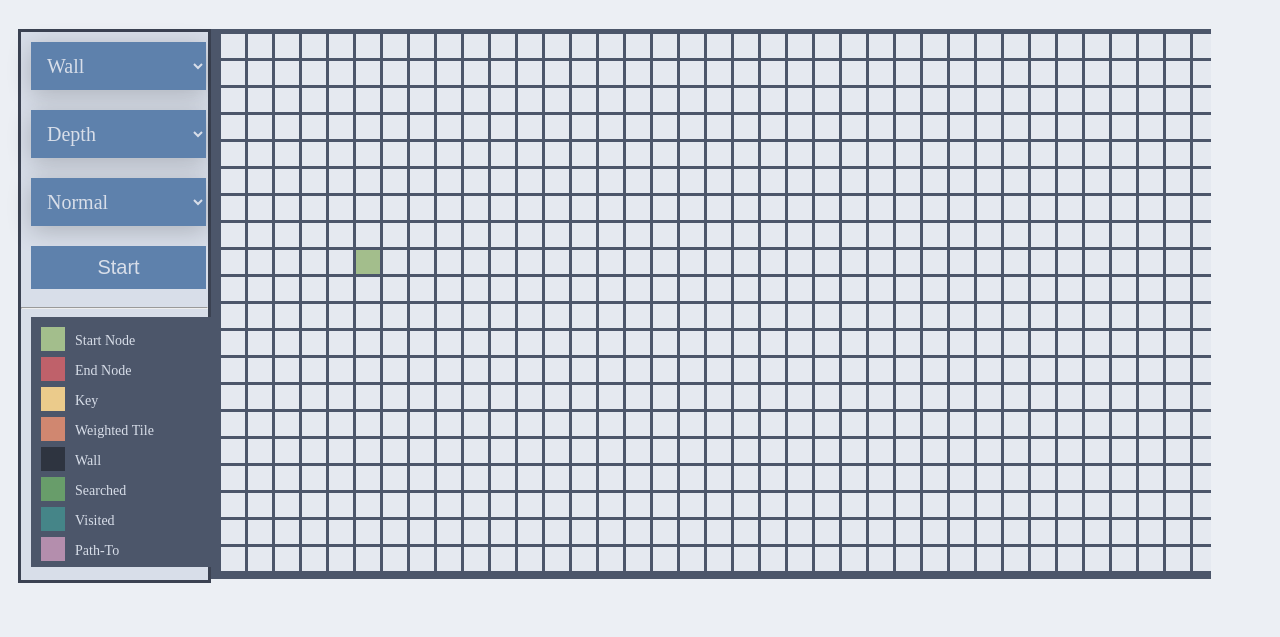
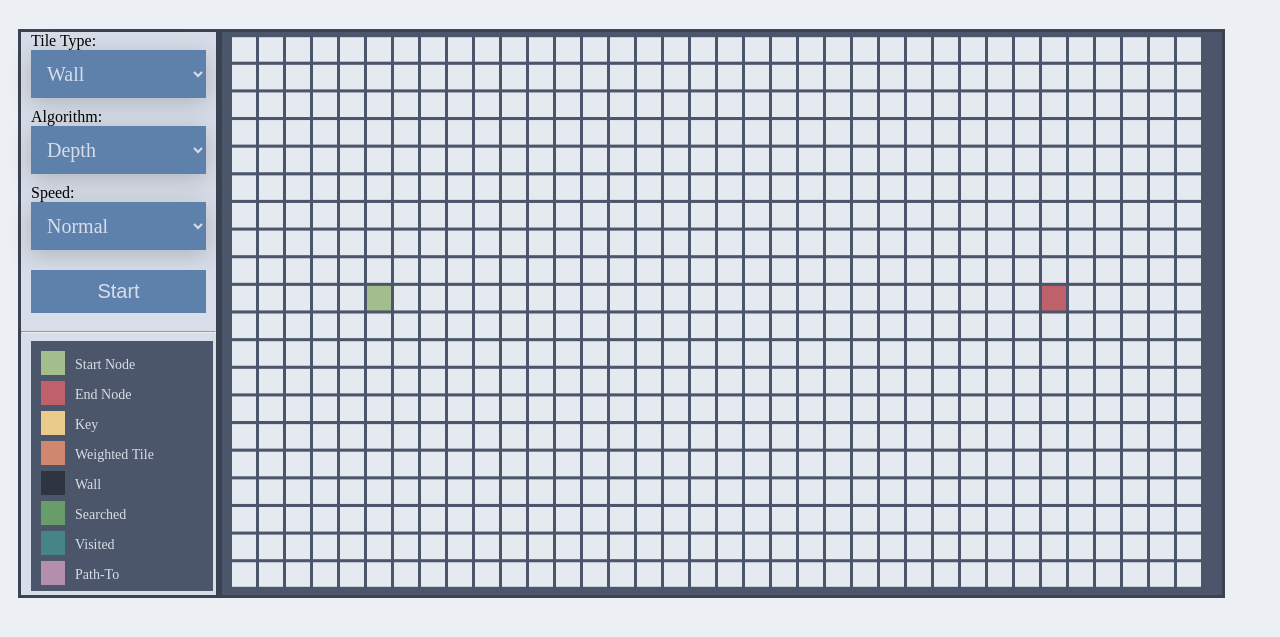
Before and after one commit to oneilljp/webjp, a website with bundled scripts: page projects.html in a window 1280 px wide. Shown: the part 163-800 px from the top of the page. Built offline with nearby package versions, Linux system fonts and the light colour scheme.

Commit message:
Potential Fix to Window Sizing, also Box Labels

```diff
--- a/main.js
+++ b/main.js
@@ -1,25 +1,32 @@
-import { name, sEnum, Position, Tile, resize, draw } from "./modules/tile.js";
+import { sEnum, Position, Tile, resize, draw } from "./modules/tile.js";
 import { dbfs, visited, searched, found } from "./modules/dbfs.js";
 import { dijkstra } from "./modules/dijkstras.js";
 
-var rowNum = 60;
-var colNum = 20;
+// TODO MAKE RECOLOR FUNCTION!!!!!
+
+// var rowNum = 60;
+// var colNum = 20;
 
 // Tile creation
 var elements = [];
-elements = resize(true, elements, rowNum, colNum);
-elements[8][5].color = elements[0][0].type = sEnum.Start;
-elements[8][elements[0].length - 6].color = elements[0][
-  elements[0].length - 1
-].type = sEnum.End;
+elements = resize(true, elements);
+var start = new Position(elements.length / 2 - 1, 5);
+var end = new Position(elements.length / 2 - 1, elements[0].length - 6);
+
+elements[start.row][start.col].color = elements[start.row][start.col].type =
+  sEnum.Start;
+elements[end.row][end.col].color = elements[end.row][end.col].type = sEnum.End;
 draw(window.innerWidth, 600, elements);
 
-var start = new Position(8, 5);
-var end = new Position(8, elements[0].length - 6);
 var key = false;
 
-elements = resize(false, elements, rowNum, colNum);
+elements = resize(false, elements);
 draw(window.innerWidth, 600, elements);
+
+window.onresize = (event) => {
+  elements = resize(true, elements);
+  draw(window.innerWidth, 600, elements);
+};
 
 // CLick Listener
 var elem = document.getElementById(myCanvas.id),
--- a/modules/canvas.js
+++ b/modules/canvas.js
@@ -1,12 +1,11 @@
-function create(id, parent, width, height) {
+function create(id, width, height) {
   let bigDiv = document.getElementById("mainScreen");
-  let divWrapper = document.createElement("div");
   let canvasElem = document.createElement("canvas");
-  divWrapper.display = "inline";
-  bigDiv.appendChild(divWrapper);
-  divWrapper.appendChild(canvasElem);
+  canvasElem.display = "inline";
+  bigDiv.appendChild(canvasElem);
 
-  divWrapper.id = id;
+  canvasElem.id = id;
+  canvasElem.style.border = "3px solid #3b4252";
   canvasElem.width = width;
   canvasElem.height = height;
 
@@ -20,9 +19,4 @@ function create(id, parent, width, height) {
   };
 }
 
-export var myCanvas = create(
-  "myCanvas",
-  document.body,
-  window.innerWidth - 280,
-  550
-);
+export var myCanvas = create("myCanvas", window.innerWidth - 280, 550);
--- a/modules/tile.js
+++ b/modules/tile.js
@@ -1,5 +1,4 @@
 import { myCanvas } from "./canvas.js";
-export const name = "tile";
 
 export var sEnum = {
   Wall: "#2E3440",
@@ -35,8 +34,17 @@ export class Position {
   }
 }
 
-export function resize(first, elements, width, height) {
+export function resize(first, elements) {
+  var height = 20;
+  var width = 60;
+
+  let canWidth = document.getElementById("myCanvas").width - 10;
+  let canHeight = document.getElementById("myCanvas").height - 10;
   let t_size = 24;
+
+  width = Math.floor(canWidth / (t_size + 3));
+  height = Math.floor(canHeight / (t_size + 3));
+
   var old = elements.slice(0);
   elements = [];
   var gap = 3;
--- a/projects.html
+++ b/projects.html
@@ -25,6 +25,7 @@
     <h1>Algovisualizer</h1>
     <div id="mainScreen">
       <span class="boardControls">
+        <p class="boxLabel">Tile Type:</p>
         <div class="box">
           <select id="tileType">
             <option value="#2E3440" selected="selected">Wall</option>
@@ -34,6 +35,7 @@
             <option value="#D08770">Weight</option>
           </select>
         </div>
+        <p class="boxLabel">Algorithm:</p>
         <div class="box">
           <select id="searchType">
             <option value="dfs" selected="selected">Depth</option>
@@ -42,6 +44,7 @@
             <option value="astar">A*</option>
           </select>
         </div>
+        <p class="boxLabel">Speed:</p>
         <div class="box">
           <select id="speed">
             <option value="4">Slow</option>
--- a/styles/styles.css
+++ b/styles/styles.css
@@ -105,10 +105,19 @@ li a {
 /* NavBar End */
 
 /*Selection Styling*/
+
+.boxLabel {
+  padding: 0;
+  margin: 0;
+  padding-left: 10px;
+  font-family: "Fira Code";
+}
+
 .box {
   top: 50%;
   left: 50%;
   padding: 10px;
+  padding-top: 0px;
 }
 
 .box select {
@@ -153,7 +162,6 @@ li a {
 .boardControls {
   background-color: #d8dee9;
   border: 3px solid #3b4252;
-  width: 15%;
   display: inline-block;
 }
 
```
